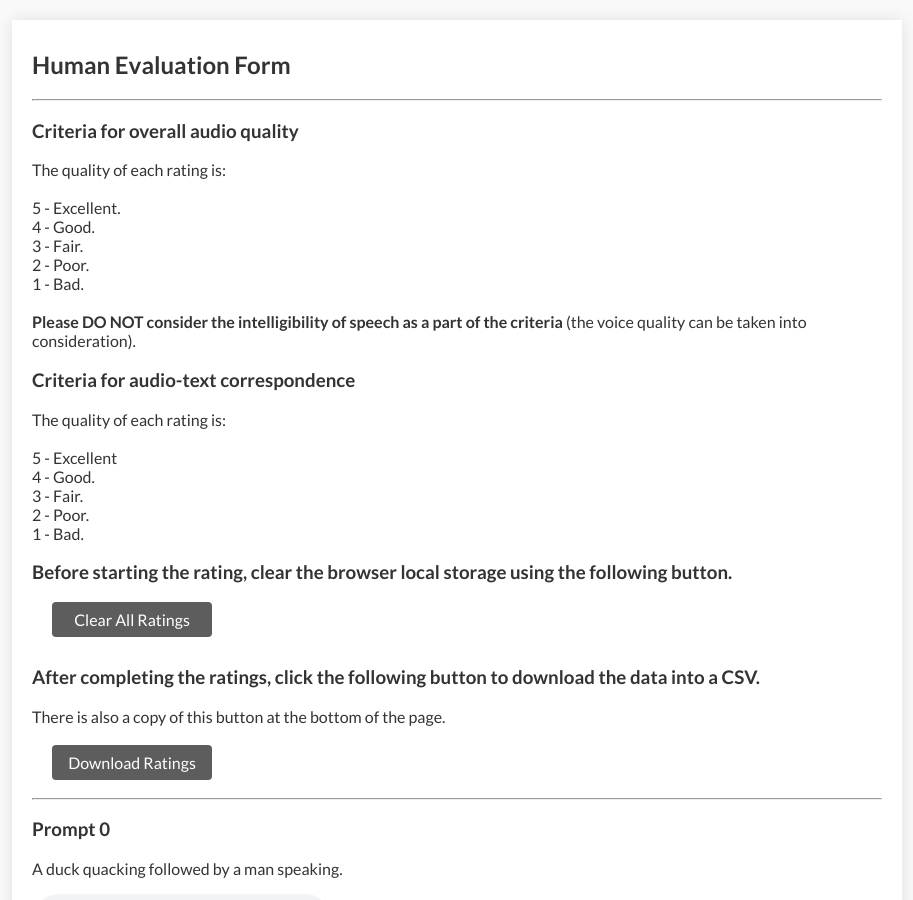
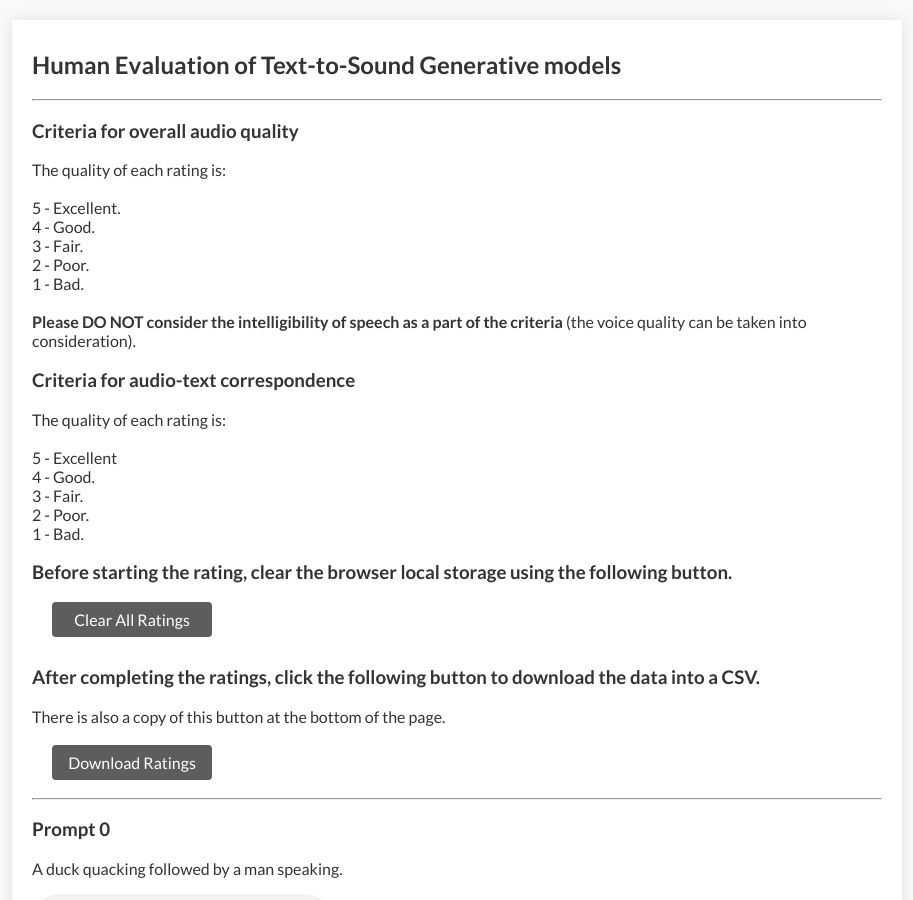
Before and after one commit to koichi-saito-sony/koichi-saito-sony.github.io, a Jekyll site: the page subjective_eval/evaluation_1.html, which Jekyll copies as it is, in a window 1280 px wide and 900 px high. Shown: the whole window, without its empty margins (183-1096 px from the left). Built offline with Jekyll 4.4.1, drawn with Linux system fonts in a browser that asks for light colours; nearby versions of some CDN libraries.

Commit message:
Update evaluation_1.html

```diff
--- a/subjective_eval/evaluation_1.html
+++ b/subjective_eval/evaluation_1.html
@@ -10,7 +10,7 @@
     <script src="js_script.js"></script>
 
     <section class="section">
-        <h1>Human Evaluation Form</h1>
+        <h1>Human Evaluation of Text-to-Sound Generative models</h1>
 
         <hr>
         <h3>Criteria for overall audio quality</h3>
```
